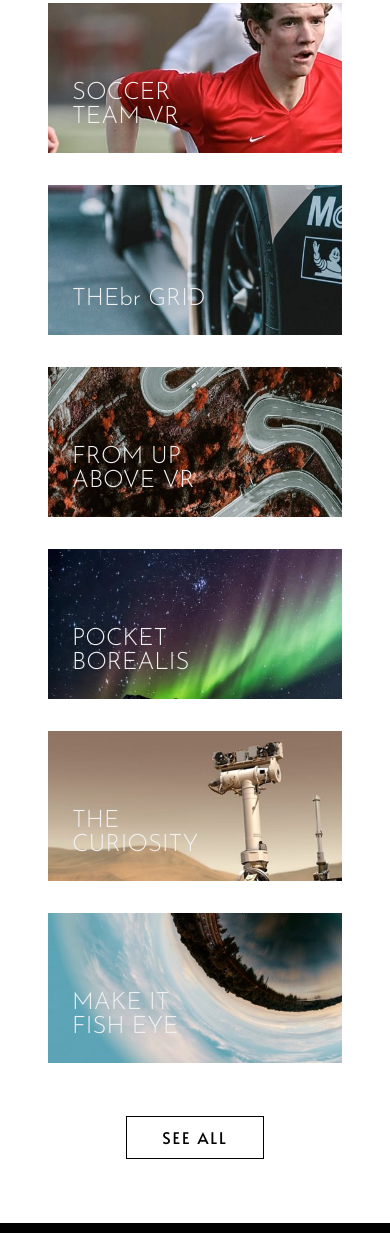
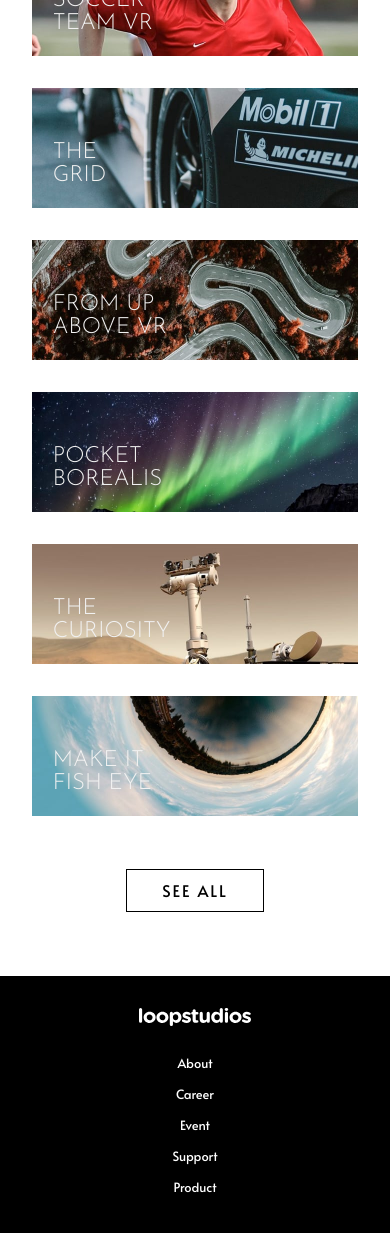
Before and after one commit to tr199er/loopstudio, a plain HTML site: page index.html in a window 390 px wide. Shown: the part 1604-2837 px from the top of the page. Drawn offline with Linux system fonts and the light colour scheme.

Commit message:
Alhamdullilah

```diff
--- a/index.html
+++ b/index.html
@@ -150,7 +150,12 @@
         <div class="group-item-mobile-3 items-mob">
           <h3>SOCCER <br />TEAM VR</h3>
         </div>
-        <div class="group-item-mobile-4 items-mob"><h3>THEbr GRID</h3></div>
+        <div class="group-item-mobile-4 items-mob">
+          <h3>
+            THE <br />
+            GRID
+          </h3>
+        </div>
         <div class="group-item-mobile-5 items-mob">
           <h3>
             FROM UP <br />
--- a/mediaqueries.css
+++ b/mediaqueries.css
@@ -231,7 +231,7 @@
   }
   .items-mob {
     width: 100%;
-    height: 150px;
+    height: 120px;
     display: flex;
     align-items: end;
   }
@@ -305,6 +305,41 @@
   .about-text-container p {
     font-size: 0.9rem;
   }
+  #creation-page {
+    padding: 2rem 2rem;
+  }
+  .creation-header h2 {
+    font-size: 1.6rem;
+  }
+  .items-mob h3 {
+    font-size: 1.4rem;
+    padding: 1.3rem;
+  }
+  footer {
+    padding: 2rem 2rem;
+  }
+  .f1 {
+    gap: 1.5rem;
+  }
+  .f-logo img {
+    width: 7rem;
+  }
+  .fot-links {
+    gap: 0.8rem;
+  }
+  .fot-l a {
+    font-size: 0.8rem;
+  }
+  .f2 {
+    margin-top: 1.5rem;
+    gap: 1rem;
+  }
+  .icon {
+    width: 38px;
+  }
+  .f-text p {
+    font-size: 0.7rem;
+  }
 }
 @media screen and (max-width: 365px) {
 }
```
